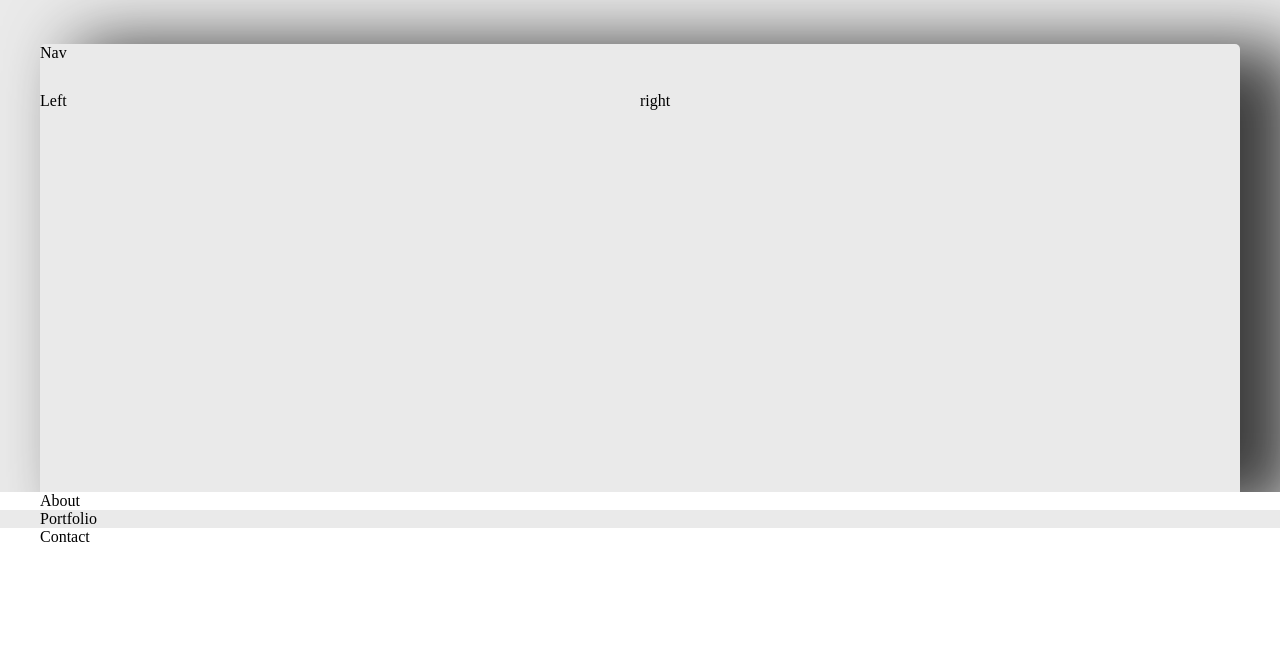
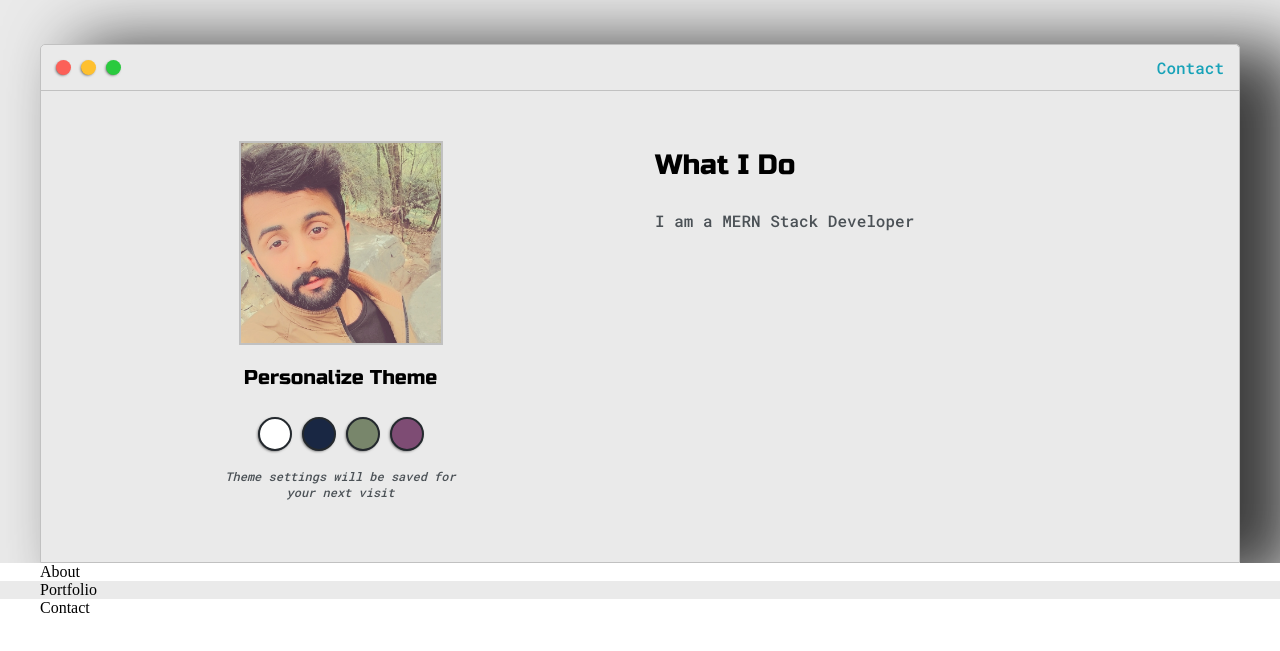
Before and after one commit to sanwalkhan/portfolio-website, a plain HTML site: page index.html in a window 1280 px wide. Shown: the part 117-768 px from the top of the page. Drawn offline with Linux system fonts and the light colour scheme.

Commit message:
update in home section

```diff
--- a/default.css
+++ b/default.css
@@ -3,13 +3,16 @@
     --mainColor: #eaeaea;
     --secondaryColor:#fff;
 
-    --borderColor:#c1c1c1
+    --borderColor:#c1c1c1;
 
     --mainText:black;
-    --sexondaryText : #4b5156
+    --sexondaryText : #4b5156;
+
+    --themedotborder : #24292e;
+
+    --previewbg: rgb(251, 249. 243 , 0.8);
+
 }
-
-
 html , body {
     padding: 0;
     margin: 0;
@@ -85,7 +88,6 @@ h6 {font-size: 16px;}
 
     display: grid;
     grid-template-columns: 1fr 1fr;
-    grid-template-rows: 3em 25em;
     grid-template-areas:
 
     'nav-wrapper nav-wrapper'
@@ -98,17 +100,141 @@ h6 {font-size: 16px;}
 .nav-wrapper {
     grid-area: nav-wrapper;
     border-bottom: 1px solid var(--borderColor);
+    border-radius: 5px 5px 0 0;
+    display: flex ;
+    justify-content:space-between;
+    align-items: center;
+    background-color: var(--mainColor);
+}
 
+
+.navigation {
+    margin: 0;
+    padding: 10px;
+
+}
+
+.navigation li{
+    display: inline-block;
+    margin-right: 5px;
+    margin-left: 5px;
+}
+
+.dots-wrapper{
+   display: flex;
+   padding: 10px;
+}
+
+#dot1{
+    background-color: #FC6058;
+}
+
+#dot2{
+    background-color: #FEC02F;
+}
+
+#dot3{
+    background-color: #2ACA3E;
+}
+
+.browser-dot{
+
+    background-color: black;
+    height: 15px;
+    width: 15px;
+    border-radius: 50%;
+    margin: 5px;
+
+    box-shadow: -1px 1px 3px -1px rgba(0,0,0,0.75);
+    -webkit-box-shadow: -1px 1px 3px -1px rgba(0,0,0,0.75);
+    -moz-box-shadow: -1px 1px 3px 1-px rgba(0,0,0,0.75);
 }
 
 .left-column {
     grid-area: left-column;
+    padding-top: 50px ;
+    padding-bottom: 50px;
 
 }
+
+#profile_pic{
+    display: block;
+    margin:0 auto;
+    height: 200px;
+    width: 200px;
+    object-fit: cover;
+    border: 2px solid var(--borderColor);
+}
+
+
+#theme-options-wrapper {
+    display: flex;
+    justify-content: center;
+
+}
+
+.theme-dot {
+    height: 30px;
+    width: 30px;
+    border-radius: 50%;
+    background-color: black;
+
+    margin: 5px;
+    border: 2px solid var(--themedotborder);
+
+    box-shadow: -1px 1px 3px -1px rgba(0,0,0,0.75);
+    -webkit-box-shadow: -1px 1px 3px -1px rgba(0,0,0,0.75);
+    -moz-box-shadow: -1px 1px 3px 1-px rgba(0,0,0,0.75);
+
+    cursor: pointer;
+}
+
+.theme-dot:hover {
+    border-width:5px ;
+}
+
+#light-mode {
+    background-color: #fff;
+}
+
+#blue-mode {
+    background-color: #192743;
+}
+
+#green-mode {
+    background-color: #78866b;
+}
+
+#purple-mode {
+    background-color: #7E4C74;
+}
+
+#settings-note {
+    font-size: 12px;
+    font-style: italic;
+    text-align: center;
+}
+
+
 
 .right-column {
     grid-area: right-column;
 
+}
+
+#preview{
+    width: 300px;
+    border: 1.5 solid #17a2b8;
+    background-color: var(--previewbg);
+    padding: 15px;
+}
+
+
+.corner {
+    width: 7px;
+    height: 7px;
+    border: 1.5 solid #17a2b8;
+    border-radius: 50%;
 }
 
 @media screen and (max-width : 1200px){
--- a/index.html
+++ b/index.html
@@ -24,15 +24,51 @@
 
             <div class="intro-wrapper">
                 <div class="nav-wrapper">
-                    Nav
+                    <div class="dots-wrapper">
+                        <div class="browser-dot" id="dot1"></div>
+                        <div class="browser-dot" id="dot2"></div>
+                        <div class="browser-dot" id="dot3"></div>
+
+                    </div>
+                    <div class="navigation">
+                        <li><a href="#">Contact</a></li>
+                    </div>
                 </div>
 
                 <div class="left-column">
-                    Left
+                    <img id="profile_pic" src="./images/profile.jpg">
+                    <h5 style="text-align: center; line-height: 0 ;">Personalize Theme</h5>
+
+                    <div id="theme-options-wrapper">
+                        <div id="light-mode" class="theme-dot"></div>
+                        <div id="blue-mode" class="theme-dot"></div>
+                        <div id="green-mode" class="theme-dot"></div>
+                        <div id="purple-mode" class="theme-dot"></div>
+                    </div>
+                    <p id="settings-note">Theme settings will be saved for <br> your next visit </p>
                 </div>
 
                 <div class="right-column">
-                    right
+                    <div id="preview">
+                        <div id="cornertl" class="corner">
+
+                        </div>
+                        <div id="cornertr" class="corner">
+
+                        </div>
+                        <h3>
+                            What I Do
+                        </h3>
+                        <p>
+                           I am a MERN Stack Developer
+                        </p>
+                        <div id="cornerbl" class="corner">
+
+                        </div>
+                        <div id="cornerbr" class="corner">
+
+                        </div>
+                    </div>
                 </div>
             </div>
 
```
Also changed, not shown: images/profile.jpg (added).
